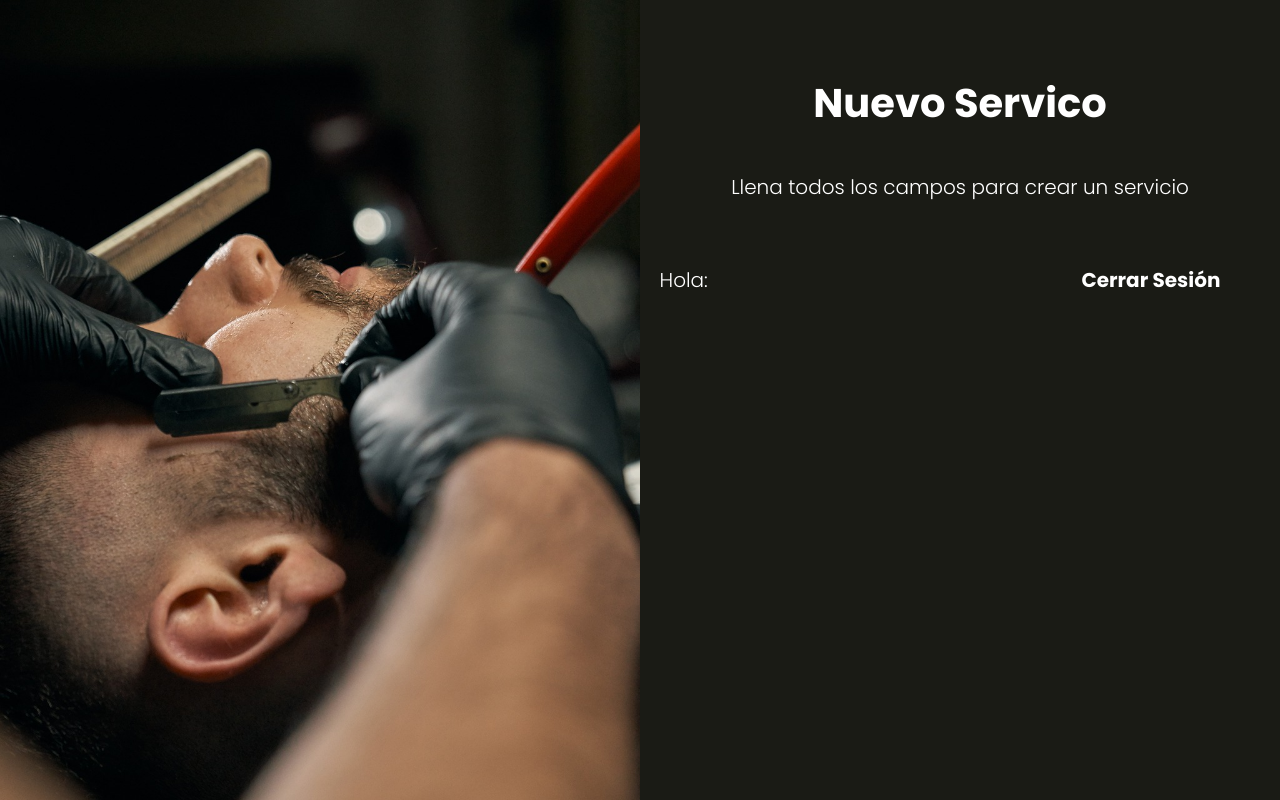
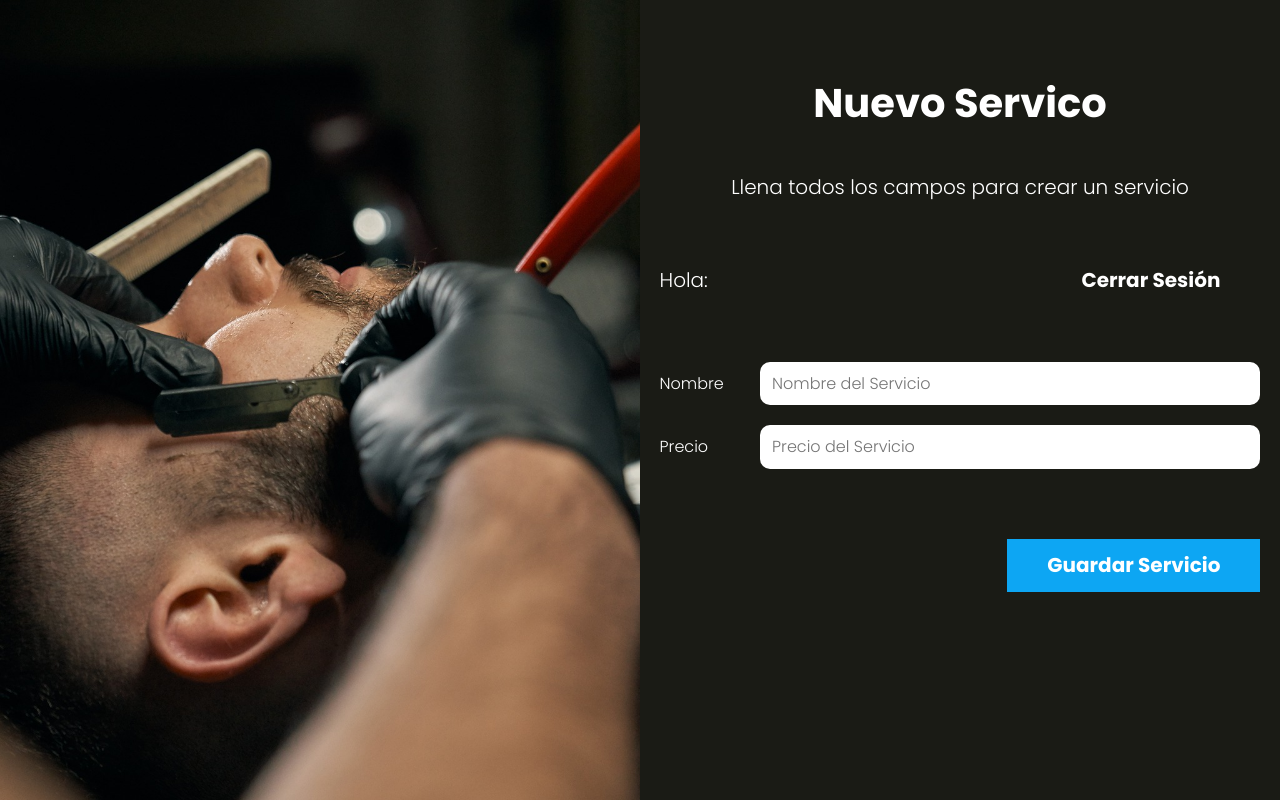
Before and after one commit to Sebastian-BLR/AppSalon_PHP_MVC_JS_SASS, a PHP site: the page made by views/servicios/crear.php in a window 1280 px wide. Run offline with PHP 8.4, Linux system fonts and the light colour scheme; the template is opened without the code that fills it, so the values that code supplies are empty.

Commit message:
546. Creando el Formulario para Servicios

```diff
--- a/views/servicios/crear.php
+++ b/views/servicios/crear.php
@@ -2,3 +2,8 @@
 <p class="descripcion-pagina">Llena todos los campos para crear un servicio</p>
 
 <?php include_once __DIR__ . '/../templates/barra.php';?>
+
+<form action="/servicios/crear" method="post" class="formulario">
+    <?php include_once __DIR__ . '/formulario.php';?>
+    <input type="submit" value="Guardar Servicio" class="boton r-boton">
+</form>
--- a/views/servicios/formulario.php
+++ b/views/servicios/formulario.php
@@ -0,0 +1,9 @@
+<div class="campo">
+    <label for="nombre">Nombre</label>
+    <input type="text" name="nombre" id="nombre" placeholder="Nombre del Servicio">
+</div>
+
+<div class="campo">
+    <label for="precio">Precio</label>
+    <input type="number" name="precio" id="precio" placeholder="Precio del Servicio">
+</div>
```
